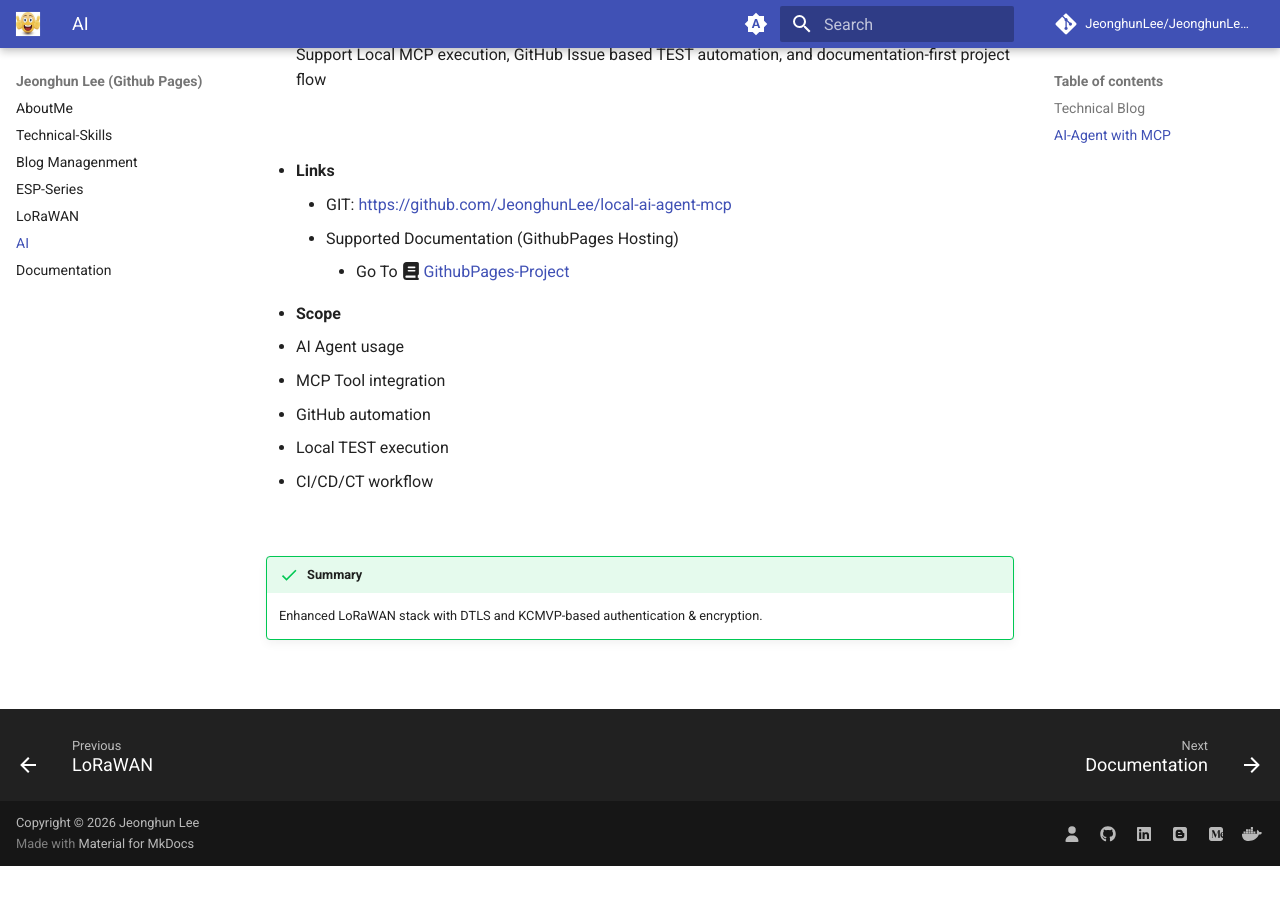
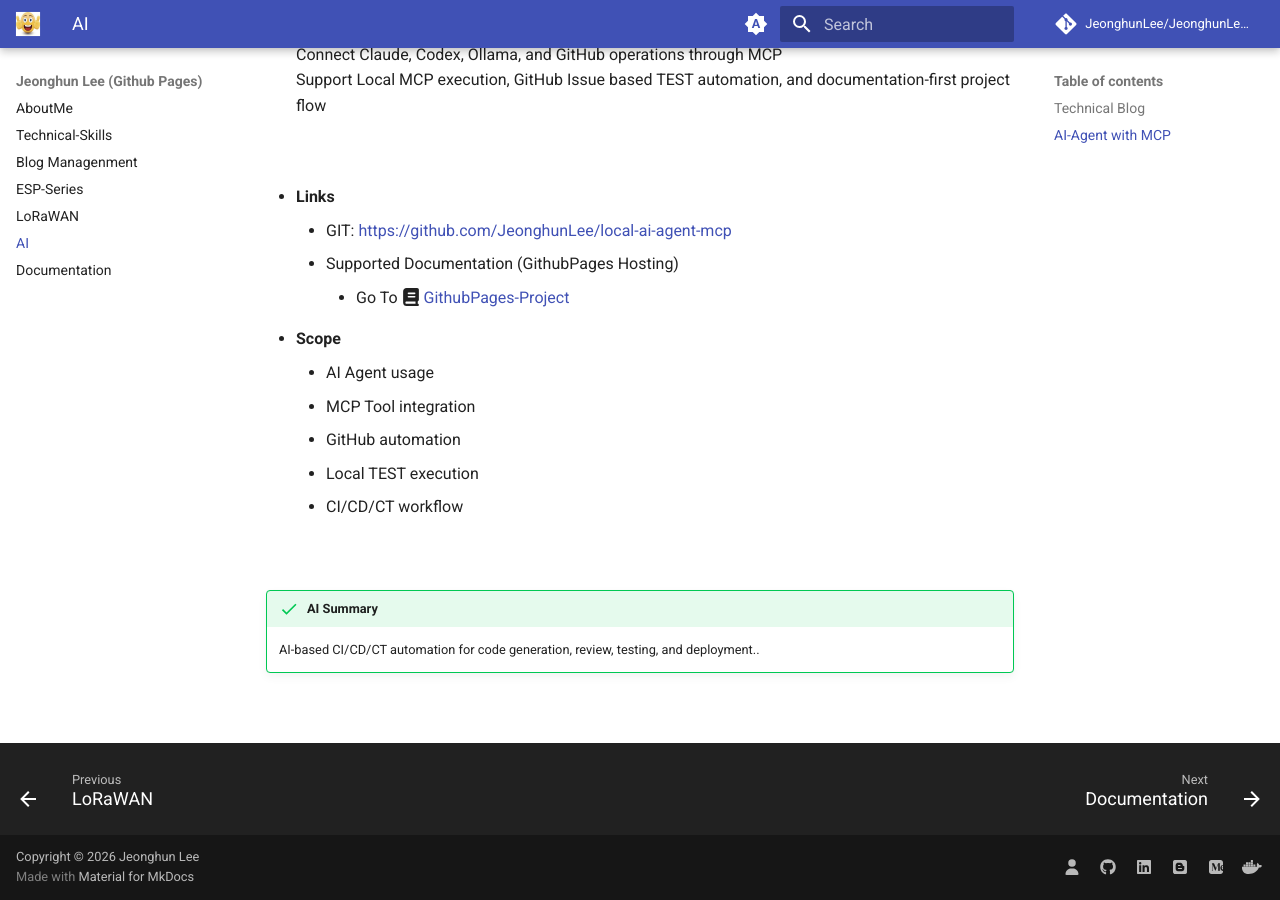
Before and after one commit to JeonghunLee/JeonghunLee.github.io, an MkDocs documentation site: the page built from docs/project_ai.md, in a window 1280 px wide and 900 px high, scrolled down 730 px. Built offline with MkDocs 1.6.1 and Material for MkDocs 9.7.7, drawn with Linux system fonts in a browser that asks for light colours; comment, search, counter and statistics services are not loaded; before the commit the page ends 1596 px from its top, so only the background shows below that.

Commit message:
update ai

```diff
--- a/docs/project_ai.md
+++ b/docs/project_ai.md
@@ -40,17 +40,17 @@
 
 
 * **Scope**
-  * AI Agent usage
-  * MCP Tool integration
-  * GitHub automation
-  * Local TEST execution
-  * CI/CD/CT workflow
+    * AI Agent usage
+    * MCP Tool integration
+    * GitHub automation
+    * Local TEST execution
+    * CI/CD/CT workflow
 
 <br>
 
 
-!!! success "Summary"
-    Enhanced LoRaWAN stack with DTLS and KCMVP-based authentication & encryption.
+!!! success "AI Summary"
+    AI-based CI/CD/CT automation for code generation, review, testing, and deployment..
 
 
 <br>
```
